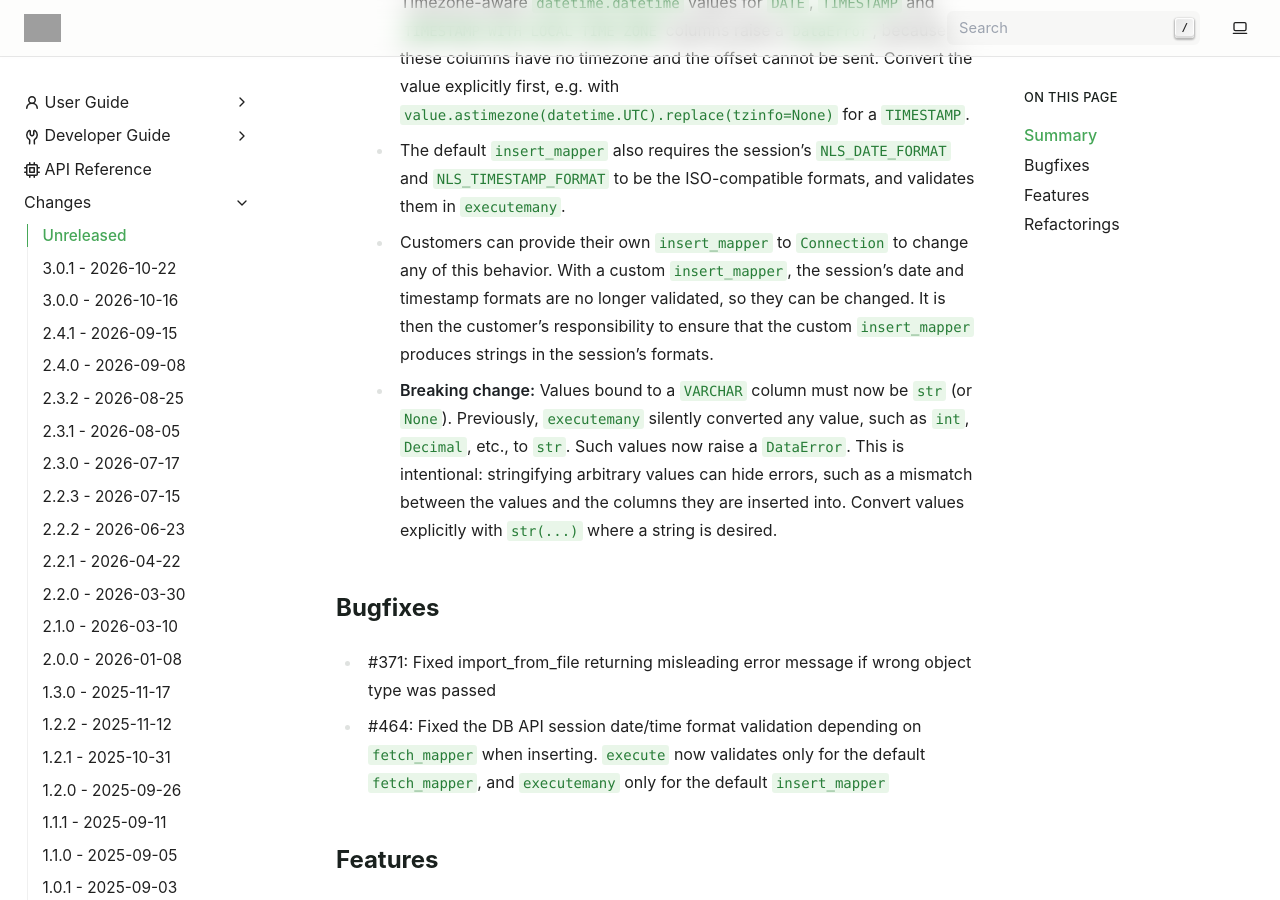
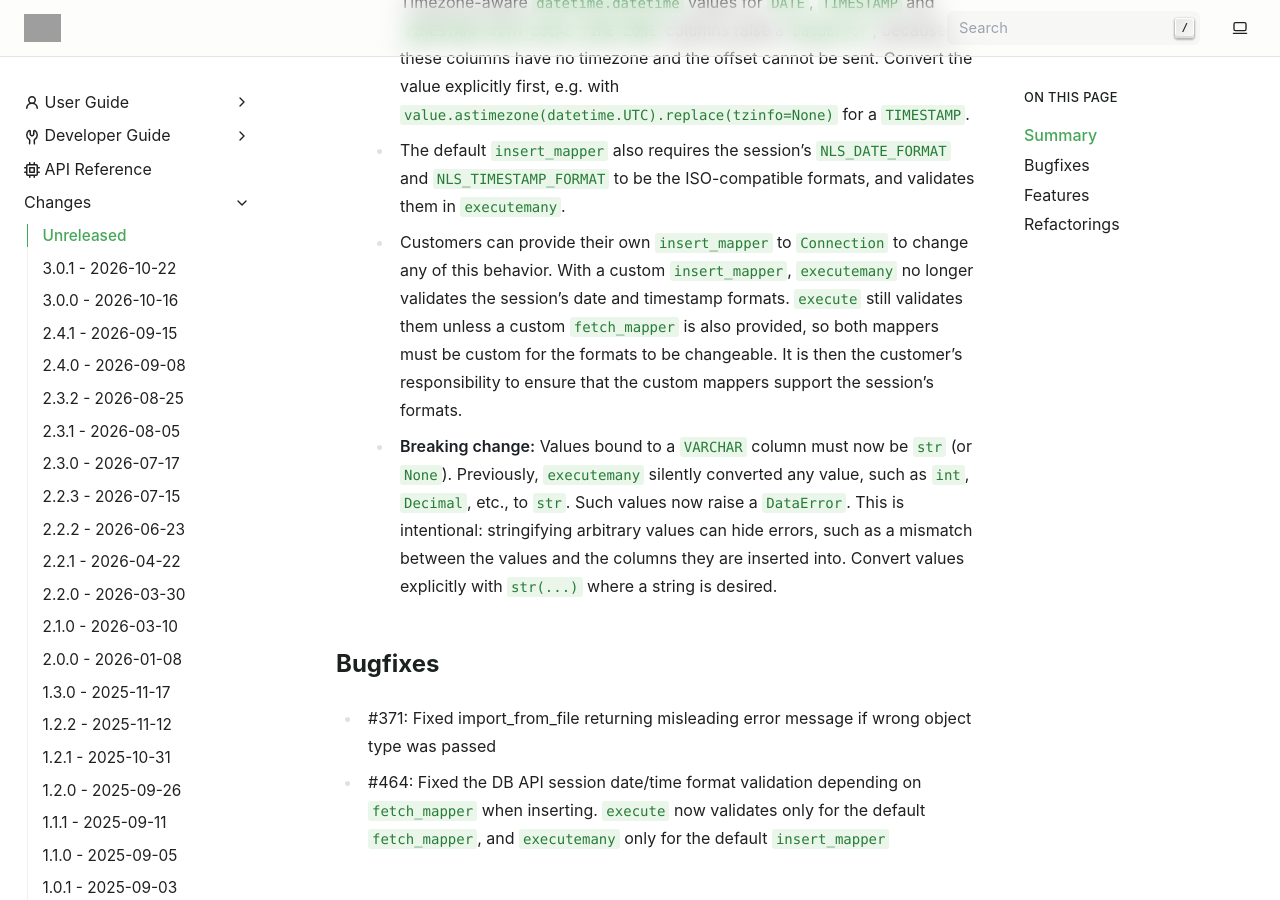
Before and after one commit to exasol/pyexasol, a Sphinx documentation site: the page built from doc/changes/unreleased.md, in a window 1280 px wide and 900 px high, scrolled down 1579 px. Built offline with Sphinx 7.4.7, drawn with Linux system fonts in a browser that asks for light colours; grey boxes are pictures that could not be loaded.

Commit message:
Adapt unreleased.md to be more precise

```diff
--- a/doc/changes/unreleased.md
+++ b/doc/changes/unreleased.md
@@ -41,10 +41,11 @@ In this major release, the following changes were made:
       and ``NLS_TIMESTAMP_FORMAT`` to be the ISO-compatible formats, and validates
       them in ``executemany``.
     * Customers can provide their own `insert_mapper` to `Connection` to change any
-      of this behavior. With a custom `insert_mapper`, the session's date and
-      timestamp formats are no longer validated, so they can be changed. It is then
-      the customer's responsibility to ensure that the custom `insert_mapper`
-      produces strings in the session's formats.
+      of this behavior. With a custom `insert_mapper`, `executemany` no longer
+      validates the session's date and timestamp formats. `execute` still validates
+      them unless a custom `fetch_mapper` is also provided, so both mappers must be
+      custom for the formats to be changeable. It is then the customer's
+      responsibility to ensure that the custom mappers support the session's formats.
   * **Breaking change:** Values bound to a `VARCHAR` column must now be `str`
     (or `None`). Previously, `executemany` silently converted any value, such as
     `int`, `Decimal`, etc., to `str`. Such values now raise a `DataError`. This is
```
